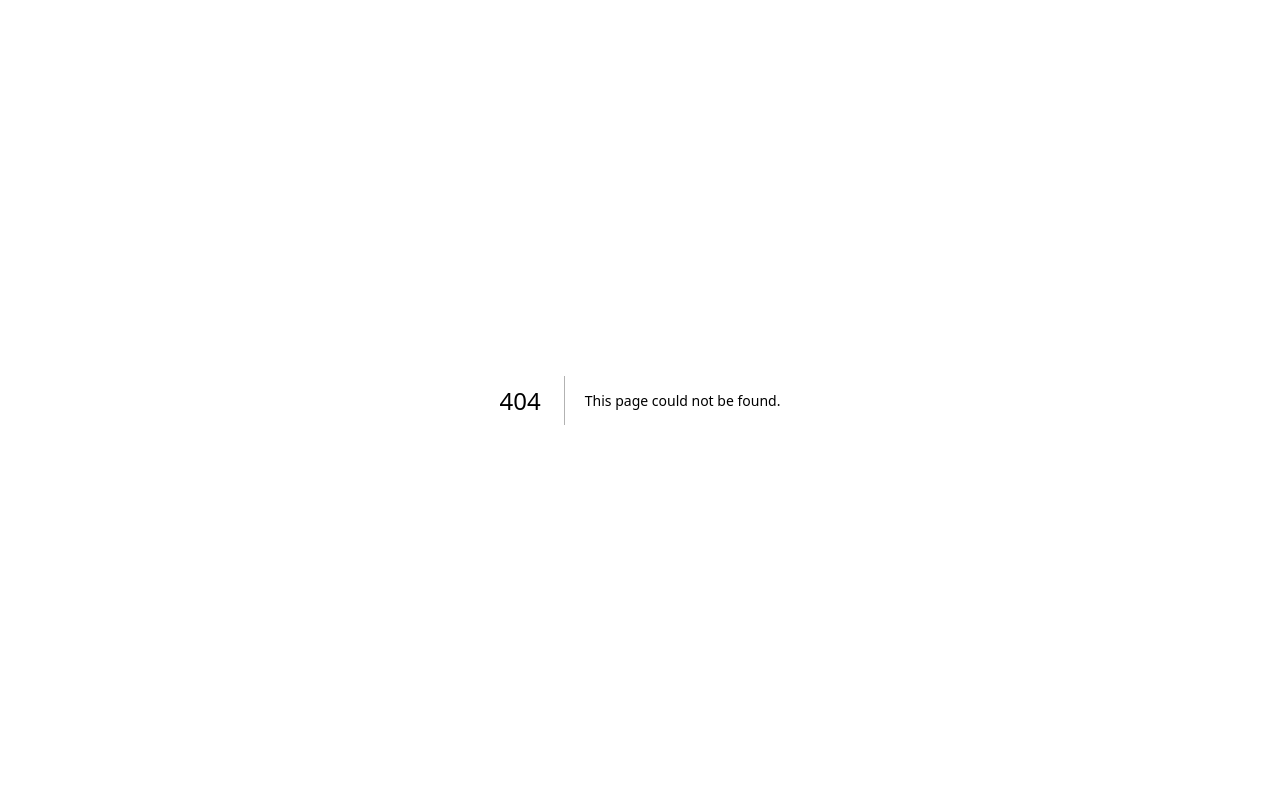
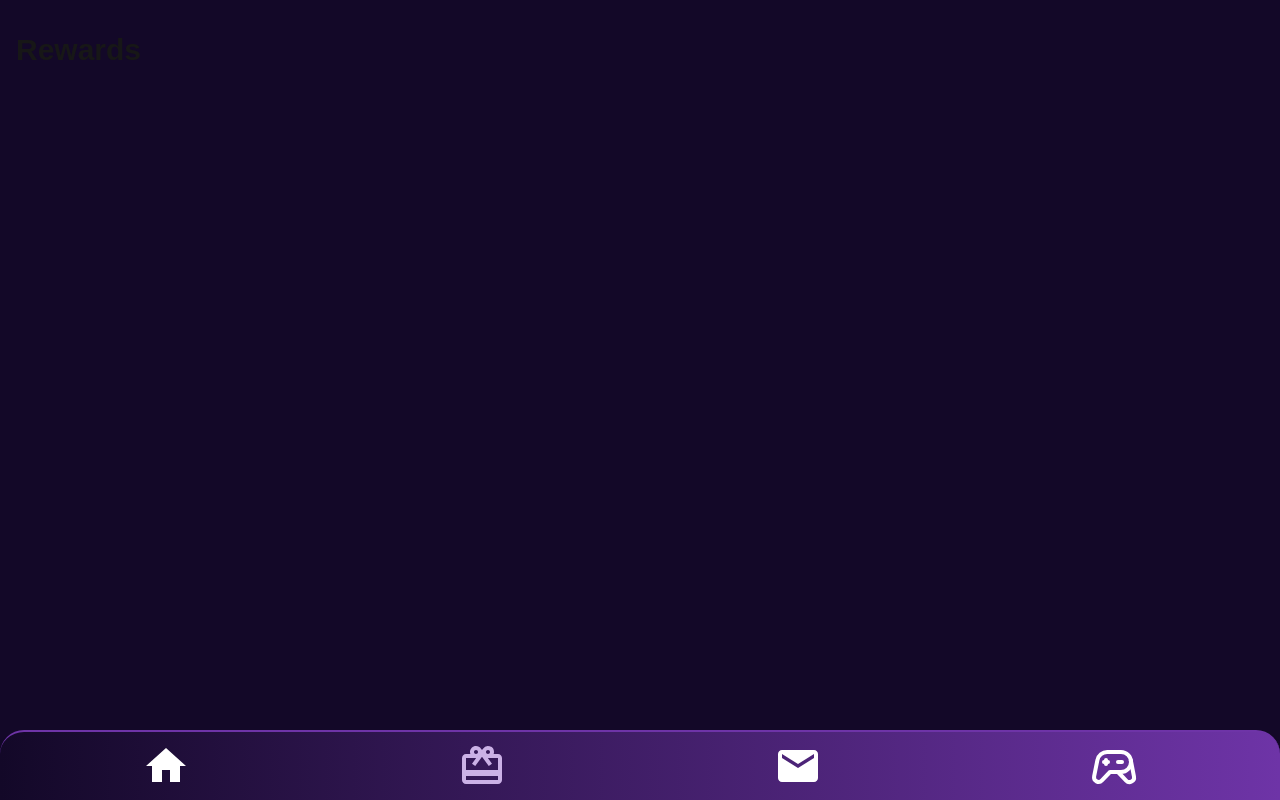
Before and after one commit to ahzia/Smileup-angle-hack-global, a Next.js app: page /rewards in a window 1280 px wide. Before the commit this address had no page. Built offline with nearby package versions, Linux system fonts and the light colour scheme.

Commit message:
added the main page routes and main components

```diff
--- a/src/app/globals.css
+++ b/src/app/globals.css
@@ -13,15 +13,16 @@
   }
 }
 
+* {
+  margin: 0;
+  padding: 0;
+  box-sizing: border-box;
+}
+
 body {
   color: var(--foreground);
-  background-image: radial-gradient(
-    circle farthest-corner at 10% 20%,
-    rgb(129, 36, 210) 0%,
-    rgba(24, 22, 39, 1) 90%
-  );
-  background-attachment: fixed;
   font-family: Arial, Helvetica, sans-serif;
+  background-color: #130828;
 }
 
 @layer utilities {
--- /dev/null
+++ b/src/app/messages/page.tsx
@@ -0,0 +1,10 @@
+import Layout from "@/components/common/Layout";
+import Messages from "@/components/Pages/Messages";
+
+export default function ProfilePage() {
+  return (
+    <Layout>
+      <Messages />
+    </Layout>
+  );
+}
--- /dev/null
+++ b/src/app/missions/page.tsx
@@ -0,0 +1,10 @@
+import Layout from "@/components/common/Layout";
+import Missions from "@/components/Pages/Missions";
+
+export default function ProfilePage() {
+  return (
+    <Layout>
+      <Missions />
+    </Layout>
+  );
+}
--- /dev/null
+++ b/src/app/rewards/page.tsx
@@ -0,0 +1,10 @@
+import Layout from "@/components/common/Layout";
+import Rewards from "@/components/Pages/Rewards";
+
+export default function ProfilePage() {
+  return (
+    <Layout>
+      <Rewards />
+    </Layout>
+  );
+}
--- /dev/null
+++ b/src/components/Pages/Messages/index.tsx
@@ -0,0 +1,7 @@
+export default function Messages() {
+  return (
+    <div className="container">
+      <h1 className="text-3xl font-bold">Messages</h1>
+    </div>
+  );
+}
--- /dev/null
+++ b/src/components/Pages/Missions/index.tsx
@@ -0,0 +1,7 @@
+export default function Missions() {
+  return (
+    <div className="container">
+      <h1 className="text-3xl font-bold">Missions</h1>
+    </div>
+  );
+}
--- /dev/null
+++ b/src/components/Pages/Rewards/index.tsx
@@ -0,0 +1,7 @@
+export default function Rewards() {
+  return (
+    <div className="container">
+      <h1 className="text-3xl font-bold">Rewards</h1>
+    </div>
+  );
+}
--- a/src/components/common/Layout.tsx
+++ b/src/components/common/Layout.tsx
@@ -14,7 +14,7 @@ export default function Layout({ children }: LayoutProps) {
         </div>
       </header>
 
-      <main className="container mx-auto py-8">{children}</main>
+      <main className="container px-4 py-8">{children}</main>
     </div>
   );
 }
--- a/src/components/common/Navbar.tsx
+++ b/src/components/common/Navbar.tsx
@@ -1,14 +1,74 @@
+"use client";
 import React from "react";
 import Link from "next/link";
+import { usePathname } from "next/navigation";
+import { MdHome, MdCardGiftcard, MdMail } from "react-icons/md";
+import { TbDeviceGamepad2 } from "react-icons/tb";
 
 export default function Navbar() {
+  const pathName = usePathname();
+
+  const isActive = (path: string) => pathName === path;
+
   return (
-    <nav className="flex justify-center items-center h-16 text-white shadow-sm font-mono bg-[#000000] z-30 fixed bottom-0 w-full">
-      <ul className="w-full">
-        <nav className="flex justify-between items-center w-full text-4xl p-6">
-          <Link href="/">🏠 Plans</Link>
-          <Link href="/about">😁 Smiles</Link>
-        </nav>
+    <nav className="flex justify-center items-center text-white shadow-lg font-sans bg-gradient-to-r from-[#130828] to-[#6e34a7] z-30 fixed bottom-0 w-full px-2 py-2.5 rounded-t-3xl border-t-2 border-[#6e34a7]">
+      <ul className="w-full flex justify-around items-center text-lg relative">
+        <li className="relative flex flex-col items-center">
+          <Link href="/" className="flex flex-col items-center space-y-1">
+            <div className="transition-transform duration-300">
+              <MdHome
+                className={`text-5xl ${
+                  isActive("/") ? "text-[#cbb1e6]" : "text-white"
+                } transition-colors duration-300`}
+              />
+            </div>
+          </Link>
+        </li>
+
+        <li className="relative flex flex-col items-center">
+          <Link
+            href="/rewards"
+            className="flex flex-col items-center space-y-1"
+          >
+            <div className="transition-transform duration-300">
+              <MdCardGiftcard
+                className={`text-5xl ${
+                  isActive("/rewards") ? "text-[#cbb1e6]" : "text-white"
+                } transition-colors duration-300`}
+              />
+            </div>
+          </Link>
+        </li>
+
+        <li className="relative flex flex-col items-center">
+          <Link
+            href="/messages"
+            className="flex flex-col items-center space-y-1"
+          >
+            <div className="transition-transform duration-300">
+              <MdMail
+                className={`text-5xl ${
+                  isActive("/messages") ? "text-[#cbb1e6]" : "text-white"
+                } transition-colors duration-300`}
+              />
+            </div>
+          </Link>
+        </li>
+
+        <li className="relative flex flex-col items-center">
+          <Link
+            href="/missions"
+            className="flex flex-col items-center space-y-1"
+          >
+            <div className="transition-transform duration-300">
+              <TbDeviceGamepad2
+                className={`text-5xl ${
+                  isActive("/missions") ? "text-[#cbb1e6]" : "text-white"
+                } transition-colors duration-300`}
+              />
+            </div>
+          </Link>
+        </li>
       </ul>
     </nav>
   );
--- a/src/components/common/SearchBar.tsx
+++ b/src/components/common/SearchBar.tsx
@@ -20,7 +20,7 @@ const SearchBar: React.FC<SearchBarProps> = ({
   };
 
   return (
-    <div className="flex items-center border-b-2 border-teal-500 py-2">
+    <div className="flex items-center border-b-2 border-[#6e34a7] py-2">
       <input
         className="appearance-none bg-transparent border-none w-full text-gray-700 mr-3 py-1 px-2 leading-tight focus:outline-none"
         type="text"
@@ -29,7 +29,7 @@ const SearchBar: React.FC<SearchBarProps> = ({
         onChange={handleInputChange}
       />
       <button
-        className="flex-shrink-0 bg-teal-500 hover:bg-teal-700 border-teal-500 hover:border-teal-700 text-sm border-4 text-white py-1 px-2 rounded"
+        className="flex-shrink-0 bg-[#6e34a7] hover:bg-teal-700 border-[#6e34a7] hover:border-teal-700 text-sm border-4 text-white py-1 px-2 rounded"
         type="button"
         onClick={handleSearch}
       >
```
Also changed, not shown: package.json (+5 -4 lines), 1 other file (tests, documents, lock files or other folders).
